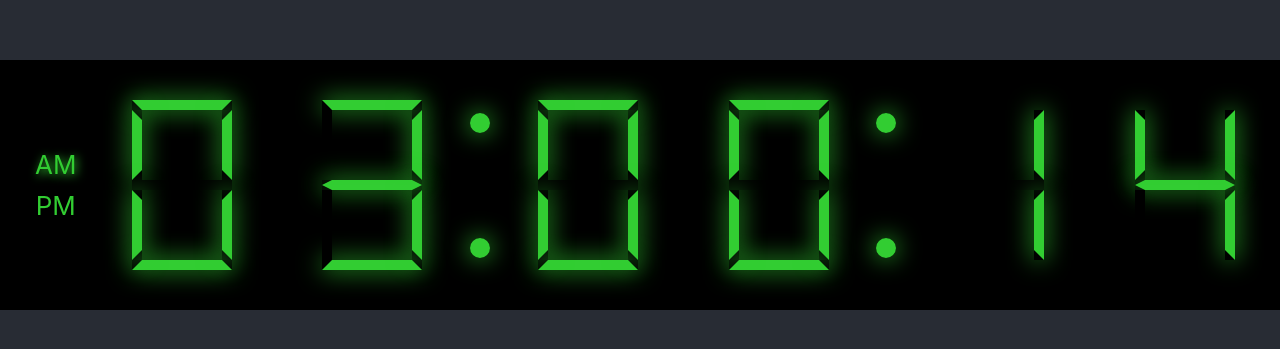
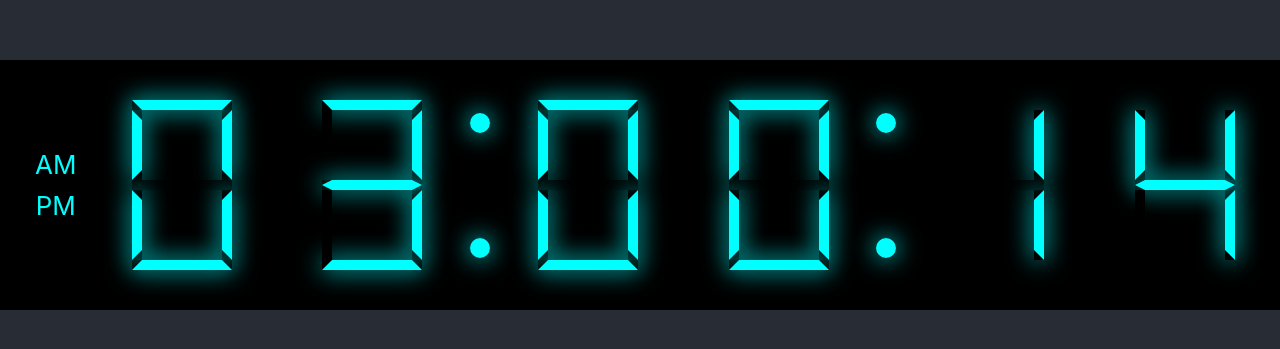
Before and after one commit to CJButton/Digital-Clock, a React (Create React App) app: page / in a window 1280 px wide. Shown: the part 215-564 px from the top of the page. Built offline with nearby package versions, Linux system fonts and the light colour scheme.

Commit message:
ui: Color can be passed in

```diff
--- a/src/App.tsx
+++ b/src/App.tsx
@@ -37,11 +37,18 @@ const getDigitalClassName = (num: string) => {
 const STYLE_TWENTY_FOUR = '24';
 const STYLE_TWELVE = '12';
 
+const COLOR_RED = 'red';
+const COLOR_GREEN = 'green';
+const COLOR_CYAN = 'cyan';
+
+type COLOR_THEMES = typeof COLOR_RED | typeof COLOR_GREEN | typeof COLOR_CYAN;
+
 type Props = {
     style?: typeof STYLE_TWENTY_FOUR | typeof STYLE_TWELVE;
+    color?: COLOR_THEMES;
 };
 
-const ClockIndex = ({ style = '12' }: Props) => {
+const ClockIndex = ({ style = '24', color = 'cyan' }: Props) => {
     const [time, setTime] = useState({ hours: 0, minutes: 0, seconds: 0 });
     const { hours, minutes, seconds } = time;
 
@@ -85,7 +92,8 @@ const ClockIndex = ({ style = '12' }: Props) => {
             intervalInitiatiors();
         }
         initiateInterval();
-    }, []);
+        document.documentElement.setAttribute("data-theme", color);
+    }, [color]);
 
     return (
         <div className="App">
--- a/src/styles/digital/numbers.scss
+++ b/src/styles/digital/numbers.scss
@@ -1,8 +1,19 @@
 
-$base-color: limegreen;
-$base-red: red;
-$base-cyan: cyan;
-$base-green: limegreen;
+:root {
+    --color: #00ffff;
+};
+
+[data-theme="red"] {
+    --color: #ff0000;
+}
+
+[data-theme="cyan"] {
+    --color: #00ffff;
+}
+
+[data-theme="green"] {
+    --color: #2fff00;
+}
 
 .digital-wrapper {
     width: 100%;
@@ -18,14 +29,14 @@ $base-green: limegreen;
 .am,
 .pm {
     margin: 10px;
-    color: $base-color;
+    color: var(--color);
     border-color: black;
 
 }
 
 .active {
-    color: $base-color;
-    text-shadow: 2px 2px 10px $base-color;
+    color: var(--color);
+    text-shadow: 2px 2px 10px var(--color);
 }
 
 
@@ -66,72 +77,72 @@ $base-green: limegreen;
 .digital-zero {
     .top-half {
         .top {
-            border-top: 10px solid $base-color;
+            border-top: 10px solid var(--color);
             border-left: 10px solid transparent;
             height: 0;
             border-right: 10px solid transparent;
-            box-shadow: 0px 0px 25px $base-color;
+            box-shadow: 0px 0px 25px var(--color);
         }
 
         .left-and-right {
             display: flex;
             .left {
-                border-left: 10px solid $base-color;
+                border-left: 10px solid var(--color);
                 border-top: 10px solid transparent;
                 height: 50px;
                 border-bottom: 10px solid transparent;
-                box-shadow: 0px 0px 25px $base-color;
+                box-shadow: 0px 0px 25px var(--color);
             }
             .right {
-                border-right: 10px solid $base-color;
+                border-right: 10px solid var(--color);
                 border-top: 10px solid transparent;
                 height: 50px;
                 border-bottom: 10px solid transparent;
-                box-shadow: 0px 0px 25px $base-color;
+                box-shadow: 0px 0px 25px var(--color);
                 margin-left: auto;
             }
         }
     }
 
     .center-top {
-        border-bottom: 5px solid $base-color;
+        border-bottom: 5px solid var(--color);
         border-left: 10px solid transparent;
         height: 0;
         border-right: 10px solid transparent;
-        box-shadow: 0px 0px 25px $base-color;
+        box-shadow: 0px 0px 25px var(--color);
     }
     .center-bottom {
-        border-top: 5px solid $base-color;
+        border-top: 5px solid var(--color);
         border-left: 10px solid transparent;
         height: 0;
         border-right: 10px solid transparent;
-        box-shadow: 0px 0px 25px $base-color;
+        box-shadow: 0px 0px 25px var(--color);
     }
 
     .bottom-half {
         .bottom {
-            border-bottom: 10px solid $base-color;
+            border-bottom: 10px solid var(--color);
             border-left: 10px solid transparent;
             height: 0;
             border-right: 10px solid transparent;
-            box-shadow: 0px 0px 25px $base-color;
+            box-shadow: 0px 0px 25px var(--color);
         }
         .left-and-right {
             display: flex;
             .left {
-                border-left: 10px solid $base-color;
+                border-left: 10px solid var(--color);
                 border-top: 10px solid transparent;
                 height: 50px;
                 border-bottom: 10px solid transparent;
-                box-shadow: 0px 0px 25px $base-color;
+                box-shadow: 0px 0px 25px var(--color);
             }
             .right {
-                border-right: 10px solid $base-color;
+                border-right: 10px solid var(--color);
                 border-top: 10px solid transparent;
                 height: 50px;
                 border-bottom: 10px solid transparent;
                 margin-left: auto;
-                box-shadow: 0px 0px 25px $base-color;
+                box-shadow: 0px 0px 25px var(--color);
             }
         }
     }
@@ -333,8 +344,8 @@ $base-green: limegreen;
     .bottom {
         margin: auto;
         border-radius: 100%;
-        border: 10px solid $base-color;
+        border: 10px solid var(--color);
         margin-left: auto;
-        box-shadow: 0px 0px 25px $base-color;
+        box-shadow: 0px 0px 25px var(--color);
     }
 }
```
